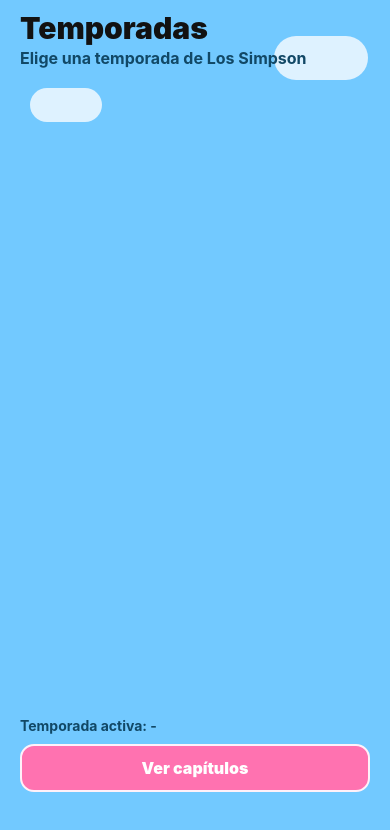
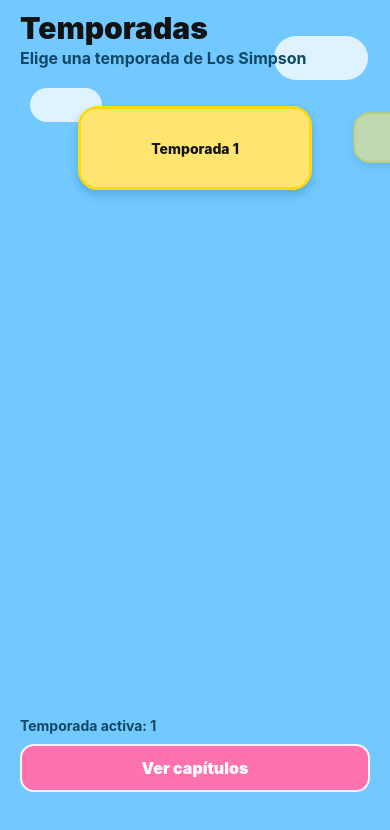
Before and after one commit to MS0l3/TheSimpsons, a React Native app: screen / in a window 390 px wide. Shown: the top 830 px of the page. Built offline with nearby package versions, Linux system fonts and the light colour scheme.

Commit message:
Adaptar App a estructura de simpsons.js sin editar datos

```diff
--- a/App.js
+++ b/App.js
@@ -55,7 +55,33 @@
 const DecorativeCloud = ({ style }) => <View style={[styles.cloud, style]} />;
 
 export default function App() {
-  const temporadas = Array.isArray(simpsons) ? simpsons : simpsons.temporadas || [];
+  const temporadas = useMemo(() => {
+    if (Array.isArray(simpsons)) {
+      return simpsons;
+    }
+
+    if (Array.isArray(simpsons?.temporadas)) {
+      return simpsons.temporadas;
+    }
+
+    if (Array.isArray(simpsons?.seasons)) {
+      return simpsons.seasons.map((season) => ({
+        temporada: season.temporada ?? season.id,
+        imagen: season.imagen ?? season.image,
+        capitulos: (season.capitulos || season.episodes || []).map((episode) => ({
+          codigo: episode.codigo ?? episode.id,
+          title: episode.title ?? episode.titulo,
+          duration: episode.duration,
+          airDate: episode.airDate,
+          imagen: episode.imagen ?? episode.image,
+          synopsis: episode.synopsis ?? episode.sinopsis,
+        })),
+      }));
+    }
+
+    return [];
+  }, []);
+
   const [screen, setScreen] = useState('seasons');
   const [selectedSeason, setSelectedSeason] = useState(0);
   const [selectedEpisode, setSelectedEpisode] = useState(null);
```
